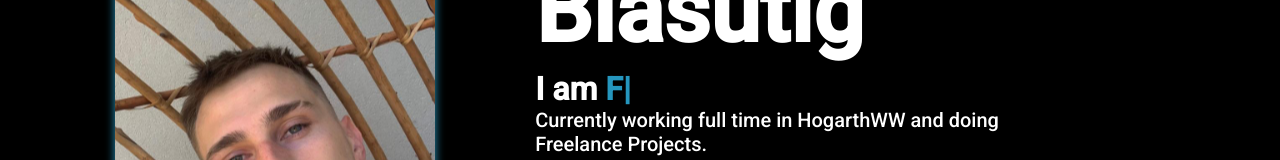
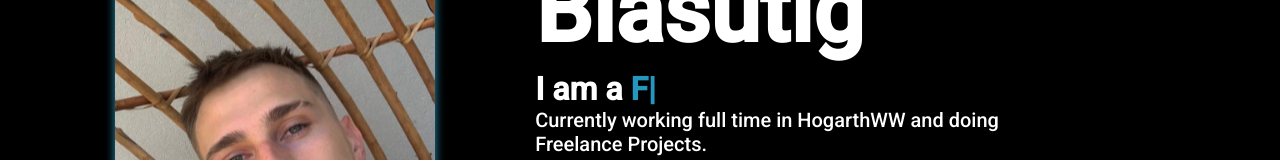
Before and after one commit to NicoBlas/nicoblasutig, a website: page index.html in a window 1280 px wide. Shown: the part 375-535 px from the top of the page. Drawn offline with nearby package versions, Linux system fonts and the light colour scheme.

Commit message:
fix hero section

```diff
--- a/index.html
+++ b/index.html
@@ -56,7 +56,7 @@
         <div class="home-content">
 
             <h1>Nico Blasutig   </h1>
-            <h3>I am <span class="multiple-text"></span></h3>
+            <h3>I am a <span class="multiple-text"></span></h3>
             <p>Currently working full time in HogarthWW and doing Freelance Projects. <br/>
                 Love developing new apps and continue learning</p>
                 <div class="skill-media">
```
